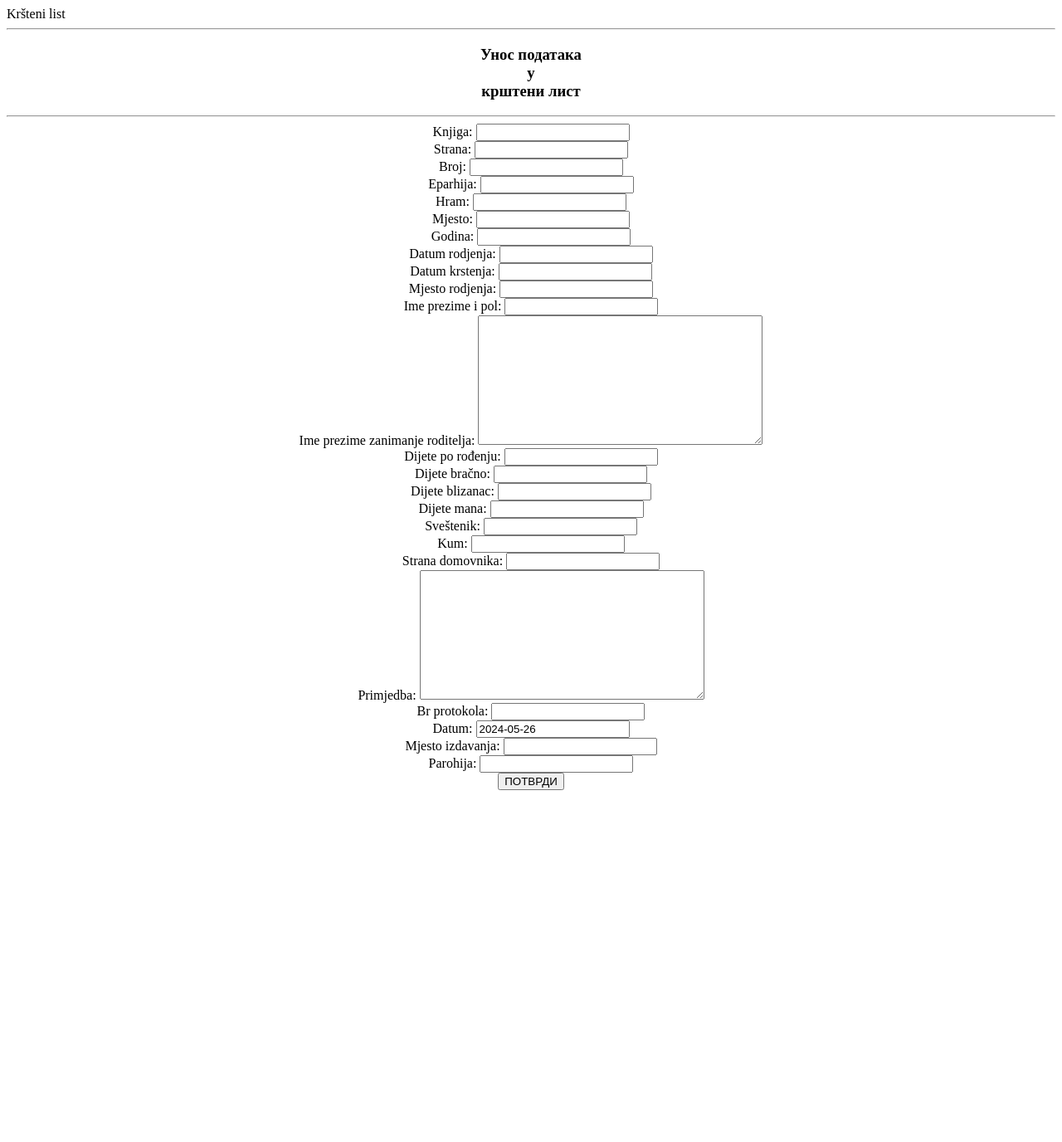
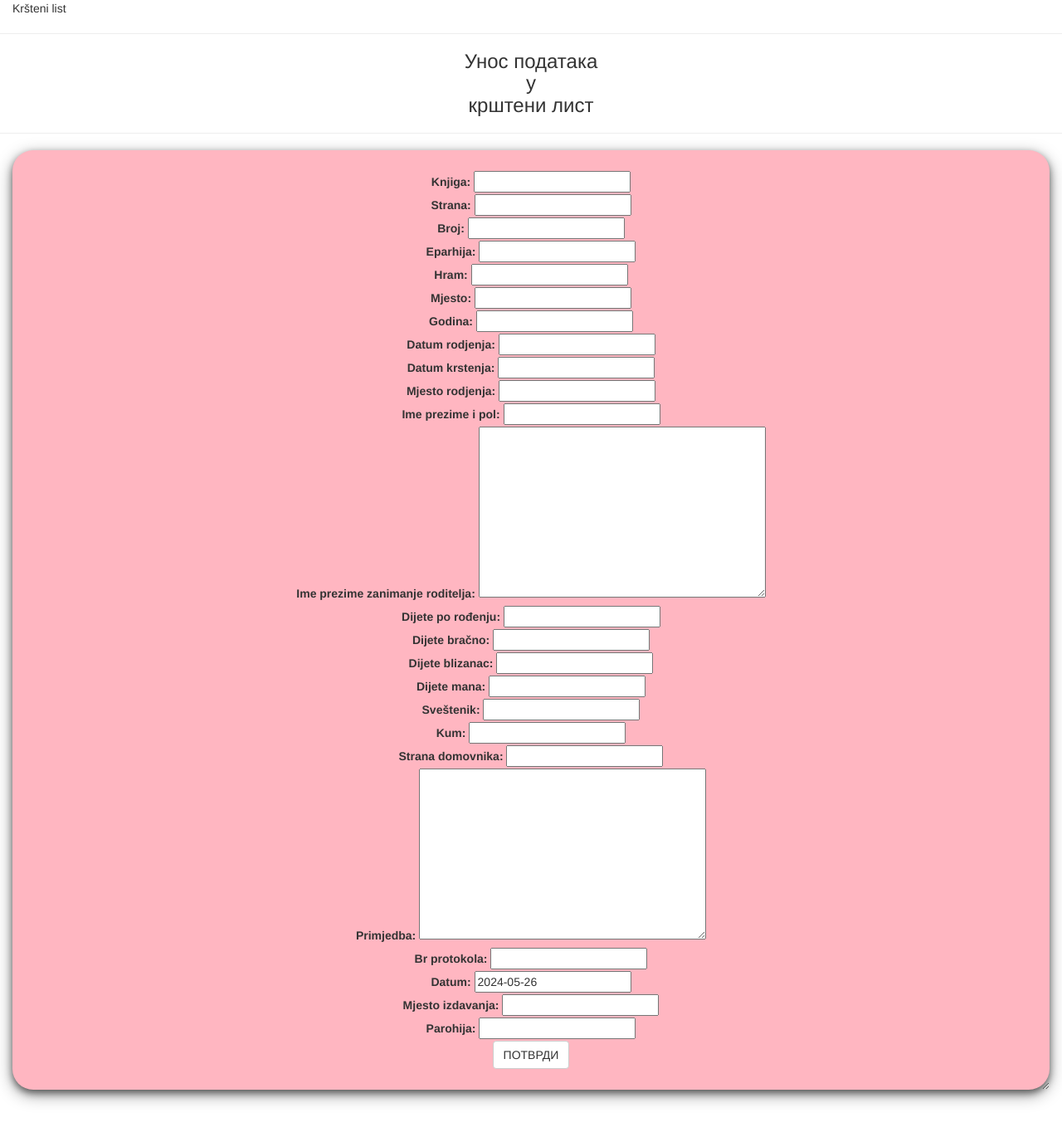
Before and after one commit to borko93/krstenica_2, a Django app: page / in a window 1280 px wide. Shown: the whole page at 83% size. Before the commit the page ends 952 px from the top, so only its background shows below. Run offline with Django 5.2, Linux system fonts and the light colour scheme; some libraries are stand-ins or nearby versions.

Commit message:
bootstrap added

```diff
--- a/krstenica/templates/krstenica/index.html
+++ b/krstenica/templates/krstenica/index.html
@@ -3,6 +3,7 @@
     <head>
         <meta charset="utf-8">
         <meta name="viewport" content="width=device-width, initial-scale=1">
+        <link rel="stylesheet" href="https://maxcdn.bootstrapcdn.com/bootstrap/3.3.7/css/bootstrap.min.css">
 
         <head>Kršteni list</head>
         <style>
@@ -14,16 +15,33 @@
             border-radius: 25px;
             box-shadow: 0 4px 8px 0 rgba(0,0,0,0.4),
                     0 6px 20px 0 rgba(0,0,0,0.36);
+            }
+
+            .card {
+
+box-shadow: 0 4px 8px 0 rgba(0,0,0,0.5),
+			0 6px 20px 0 rgba(0,0,0,0.39);
+background: lightpink;
+margin-bottom : 5%;
+border-radius: 25px;
+padding : 2%;
+overflow: auto;
+resize: both;
+text-overflow: ellipsis;
 }
+
 </style>
 
     </head>
-    <body>
+    <body class="container-fluid">
         {%if messages%}
         {%for message in messages%}
         <div class="alert alert-info">
             <strong>{{message}}</strong>
         </div>
+
+        <div class="row">
+        <div class="col-md-8">
         {%endfor%}
         {%endif%}
         <center class="row">
@@ -31,13 +49,18 @@
         <h3>Унос података<br> у <br> крштени лист</h3>
         <hr>
         </center>
+        <div class="card">
         <center>
+
         <form method="POST">
             {%csrf_token%}
             {{forms}}
             <input type="submit" class="btn btn-default" value="ПОТВРДИ">
 
         </form>
+
     </center>
+    </div>
+    </div>
     </body>
 </html>
```
